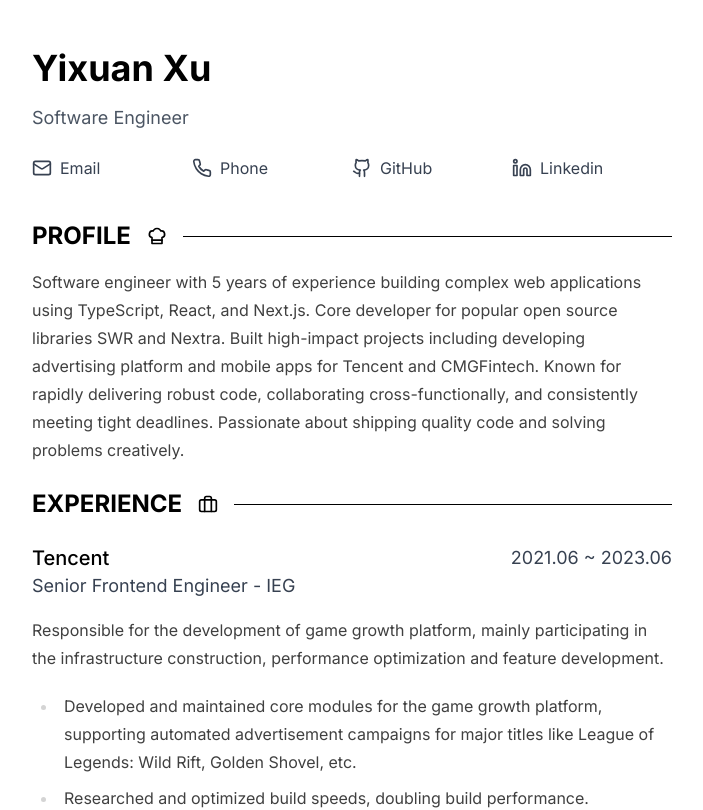
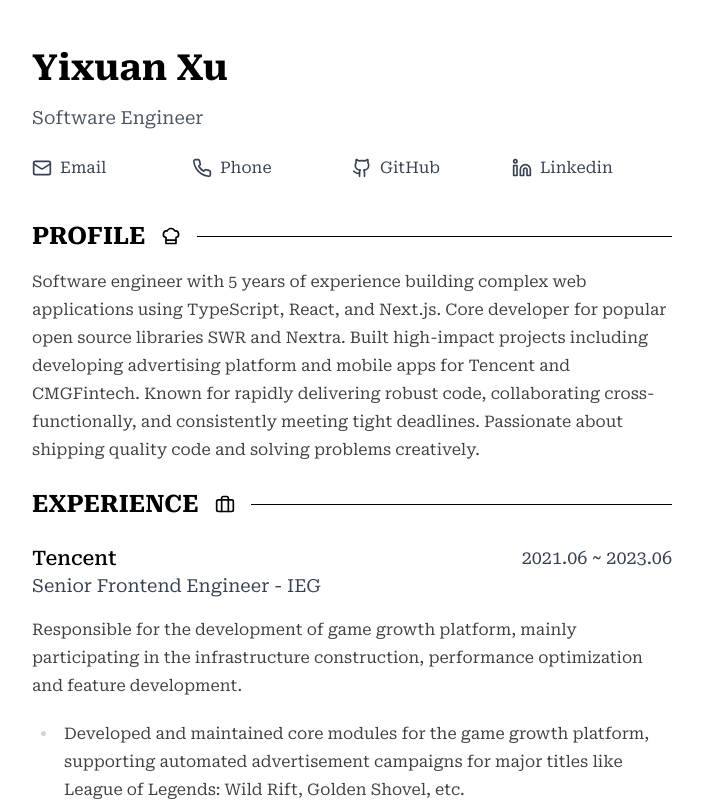
Before and after one commit to promer94/jianli, a Next.js app: page /en-US in a window 1280 px wide. Shown: the top 810 px of the page, without its empty margins (288-991 px from the left). Built offline with nearby package versions, Linux system fonts and the light colour scheme; no server answers.

Commit message:
use serif font

```diff
--- a/app/en-US/layout.tsx
+++ b/app/en-US/layout.tsx
@@ -1,6 +1,6 @@
-import { Inter as Inter_Font } from 'next/font/google'
+import { Roboto_Serif } from 'next/font/google'
 
-const Inter = Inter_Font({
+const Roboto = Roboto_Serif({
   subsets: ['latin'],
   weight: ['400', '500', '700'],
   variable: '--font-serif-sc'
@@ -17,7 +17,7 @@ export default function RootLayout({
   children: React.ReactNode
 }) {
   return (
-    <main className={`p-5 mx-auto md:p-0 md:w-1/2 md:my-10 ${Inter.variable} font-sans`}>
+    <main className={`p-5 mx-auto md:p-0 md:w-1/2 md:my-10 ${Roboto.variable} font-sans`}>
       {children}
     </main>
   )
```
